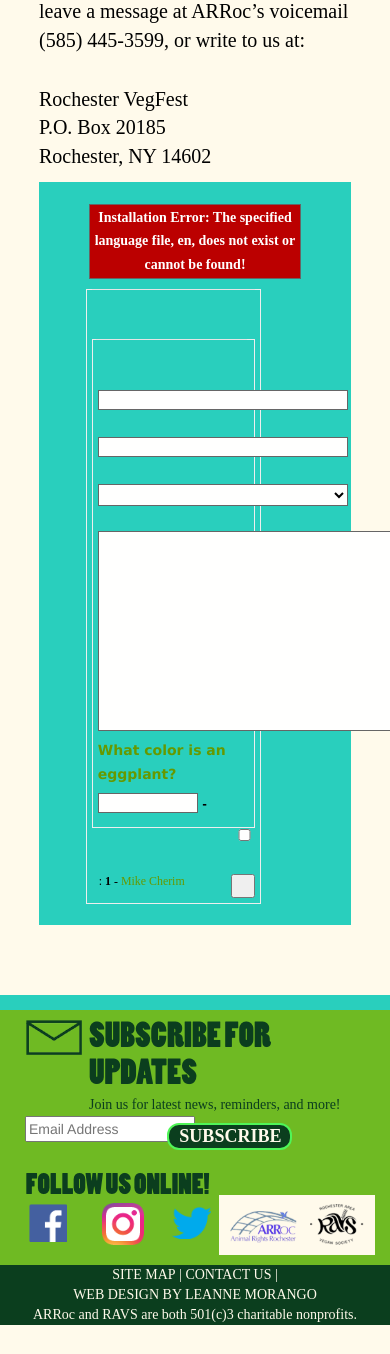
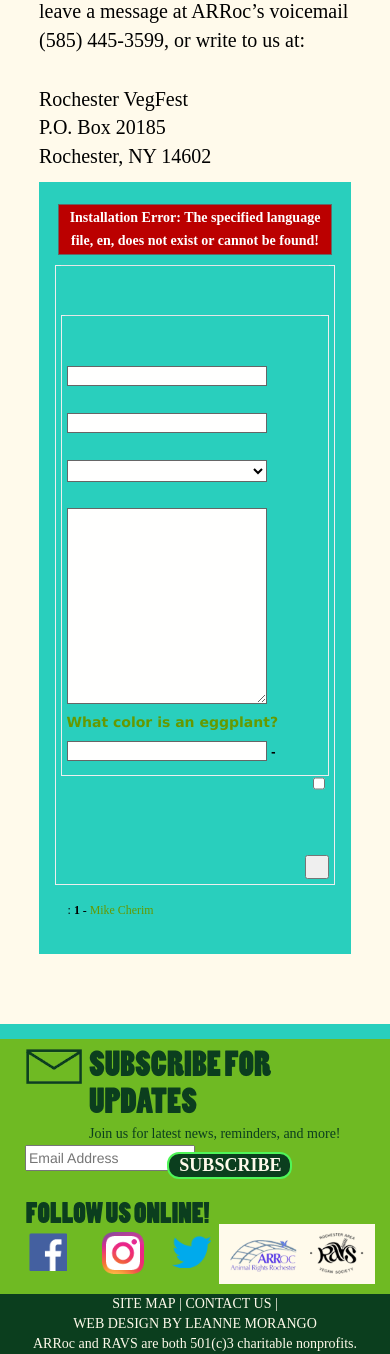
Before and after one commit to LucidDistortion/Rochester-VegFest-Website, a PHP site: page /contact.php in a window 390 px wide; the page is wider, and only the part inside the window is pictured. Shown: the part 304-1658 px from the top of that part. Before the commit the page ends 1629 px from the top of that part, so only its background shows below. Run offline with PHP 8.4, Linux system fonts and the light colour scheme; data that the repository does not hold is empty; some web fonts are replaced.

Commit message:
Made contact form responsive

```diff
--- a/rocvegfest.org/contact.php
+++ b/rocvegfest.org/contact.php
@@ -69,12 +69,8 @@ Rochester, NY 14602</p>
 
 <div id="contactfield">
 
-
-
-
 <!--Contact form PHP-->
 <?php include_once("gbcf-v3/form.php"); ?>
-
 
 </div>
 
--- a/rocvegfest.org/gbcf-v3/files/themes/default.css
+++ b/rocvegfest.org/gbcf-v3/files/themes/default.css
@@ -8,7 +8,7 @@
 
 #form-div {
   font-family : verdana, helvetica, "palatino sans", tahoma, arial, sans-serif;
-  width : 70%;
+  width : 90%;
   margin : auto;
   color : #000;
   line-height : 1.7em;
@@ -92,7 +92,7 @@
 /* === structural form elements ==================================== */
 
 form#gbcf-form {
-  width:80%;
+  width:100%;
   height:auto;
 }
 
@@ -226,7 +226,7 @@ select.select {
   padding : 1px 0;
 }
 
-input.text-short {
+/*input.text-short {
   width : 100px;
 }
 
@@ -241,7 +241,7 @@ input.text-long {
 textarea.textarea {
   width : 440px;
   height : 200px;
-}
+}*/
 
 select.select, select.select option {
   cursor : pointer;
@@ -281,22 +281,26 @@ input.button:focus, input.button.focus {
 /* EOF - Created by Mike Cherim @ http://green-beast.com =========== */
 
 
-@media screen and (max-width: 1214px) {
+/*@media screen and (max-width: 1214px) {
+  .variable-width-field {
+    width: 1000px;
+  }
 
+}*/
+@media screen and (min-width: 965px) {
+  .variable-width-field {
+    width: 600px;
+  }
 }
 
 @media screen and (max-width: 964px) {
-
+  .variable-width-field {
+    width: 400px;
+  }
 }
 
 @media screen and (max-width: 768px) { /* The "mobile" breakpoint - footer colums stack here */
-
+  .variable-width-field {
+    width: 200px;
+  }
 }
-
-@media screen and (max-width: 544px) {
-
-}
-
-@media screen and (max-width: 450px) {
-
-}
--- a/rocvegfest.org/gbcf-v3/form.php
+++ b/rocvegfest.org/gbcf-v3/form.php
@@ -92,9 +92,9 @@ echo $user_message;
  <fieldset class="req-set"<?php echo $req_border; ?>>
   <legend class="req-legend"><span<?php echo $sub_legnds; ?>><?php echo $req1_legend; ?></span></legend>
    <label id="name-error" for="name" class="req-label"<?php echo $name_errlbl; ?>><?php echo $name_label; echo $required_symbol; ?></label><?php echo $add_break; ?>
-    <input type="text" class="text-med" name="name" value="<?php echo $name_value; ?>" size="32" maxlength="<?php echo $name_len; ?>" id="name"<?php echo $name_border; ?><?php echo $x_or_h; ?>><?php echo $add_break; ?>
+    <input type="text" class="text-med variable-width-field" name="name" value="<?php echo $name_value; ?>" maxlength="<?php echo $name_len; ?>" id="name"<?php echo $name_border; ?><?php echo $x_or_h; ?>><?php echo $add_break; ?>
    <label id="email-error" for="email" class="req-label"<?php echo $email_errlbl; ?>><?php echo $email_label; echo $required_symbol ?></label><?php echo $add_break; ?>
-    <input type="text" class="text-med" name="email" value="<?php echo $email_value; ?>" size="32" maxlength="<?php echo $email_len; ?>" id="email"<?php echo $email_border; ?><?php echo $x_or_h; ?>><?php echo $add_break; ?>
+    <input type="text" class="text-med variable-width-field" name="email" value="<?php echo $email_value; ?>" maxlength="<?php echo $email_len; ?>" id="email"<?php echo $email_border; ?><?php echo $x_or_h; ?>><?php echo $add_break; ?>
  <?php if(($get_org != "yes") && ($get_phone != "yes") && ($get_website != "yes") && ($get_address != "yes") && ($get_optmenu != "yes")) {
         // Nada
       } else { ?>
@@ -157,7 +157,7 @@ echo $user_message;
   <legend class="req-legend"><span<?php echo $sub_legnds; ?>><?php echo $req2_legend; ?></span></legend>
 <?php } ?>
    <label id="subject-error" for="subject" class="req-label"<?php echo $subject_errlbl; ?>><?php echo $subject_label; echo $required_symbol; ?></label><?php echo $add_break; ?>
-    <select class="select" name="subject" id="subject"<?php echo $subject_border; ?>>
+    <select class="select variable-width-field" name="subject" id="subject"<?php echo $subject_border; ?>>
      <?php
          echo $subject_data;
     reset($subjects);
@@ -166,9 +166,9 @@ echo $user_message;
   } ?>
     </select><?php echo $add_break; ?>
    <label id="message-error" for="message" class="req-label"<?php echo $message_errlbl; ?>><?php echo $message_label; echo $required_symbol; ?></label><?php echo $add_break; ?>
-    <textarea class="textarea" rows="12" cols="60" name="message" id="message"<?php echo $message_border; ?>><?php echo $message_value; ?></textarea><?php echo $add_break; ?>
+    <textarea class="textarea variable-width-field" rows="12" name="message" id="message"<?php echo $message_border; ?>><?php echo $message_value; ?></textarea><?php echo $add_break; ?>
    <label id="antispam-error" for="antispam" class="req-label"<?php echo $antispam_errlbl; ?>><?php echo $spam_question; echo $required_symbol; ?></label><?php echo $add_break; ?>
-    <input type="text" class="text-short" name="antispam" value="<?php echo $spam_value; ?>" size="22" maxlength="<?php echo $spam_len; ?>" id="antispam"<?php echo $antispam_border; ?><?php echo $x_or_h; ?>>
+    <input type="text" class="text-short variable-width-field" name="antispam" value="<?php echo $spam_value; ?>" maxlength="<?php echo $spam_len; ?>" id="antispam"<?php echo $antispam_border; ?><?php echo $x_or_h; ?>>
    <label class="req-label explain">- <?php echo $spam_explain; ?></label><?php echo $add_break; ?>
  </fieldset>
    <div<?php echo $offset; ?>>
@@ -183,11 +183,12 @@ echo $user_message;
         // Nada
       } else { ?>
    <label id="cc-opt-error" class="opt-label check">
-    <input class="checkbox" type="checkbox" name="cc-opt" id="cc-opt" value="cc"<?php echo $cc_chk_value; ?><?php echo $x_or_h; ?>>&nbsp;&nbsp;<?php echo $cc_label; ?></label><?php echo $add_break; ?>
+    <input class="checkbox" type="checkbox" name="cc-opt" id="cc-opt" value="cc"<?php echo $cc_chk_value; ?><?php echo $x_or_h; ?>>&nbsp;&nbsp;<?php echo $cc_label; ?></label><?php echo $add_break; ?><?php echo $add_break; ?><?php echo $add_break; ?>
 <?php } ?>
     <input type="submit" class="button" name="<?php echo $form_id; ?>" id="<?php echo $form_id; ?>" value="<?php echo $submit_text; ?>" alt="<?php echo $submit_text; ?>"<?php echo $x_or_h; ?>><br<?php echo $x_or_h; ?>>
  </fieldset>
-</form><?php
+</form>
+<?php
 ### No edit
 
     echo "\n";
@@ -200,7 +201,7 @@ echo $user_message;
     $show_stats   = strtolower($show_stats);
     $show_author  = strtolower($show_author);
 if(($show_stats == "yes") || ($show_author == "yes") || ($show_privacy == "yes")) {
-    echo ' <p class="form-footer"><small>';
+    echo '<br><br> <p class="form-footer"><small>';
 }
 
 
```
